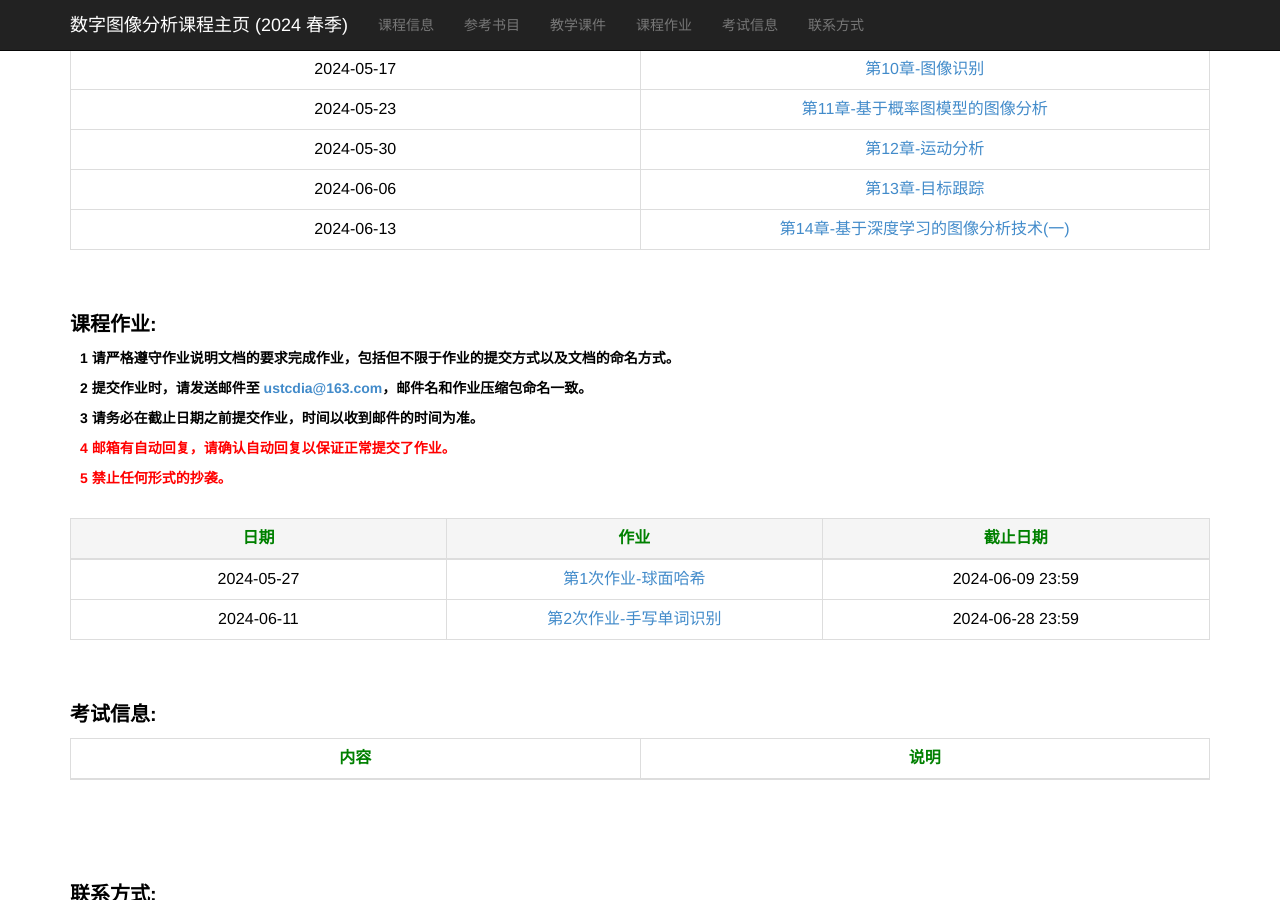
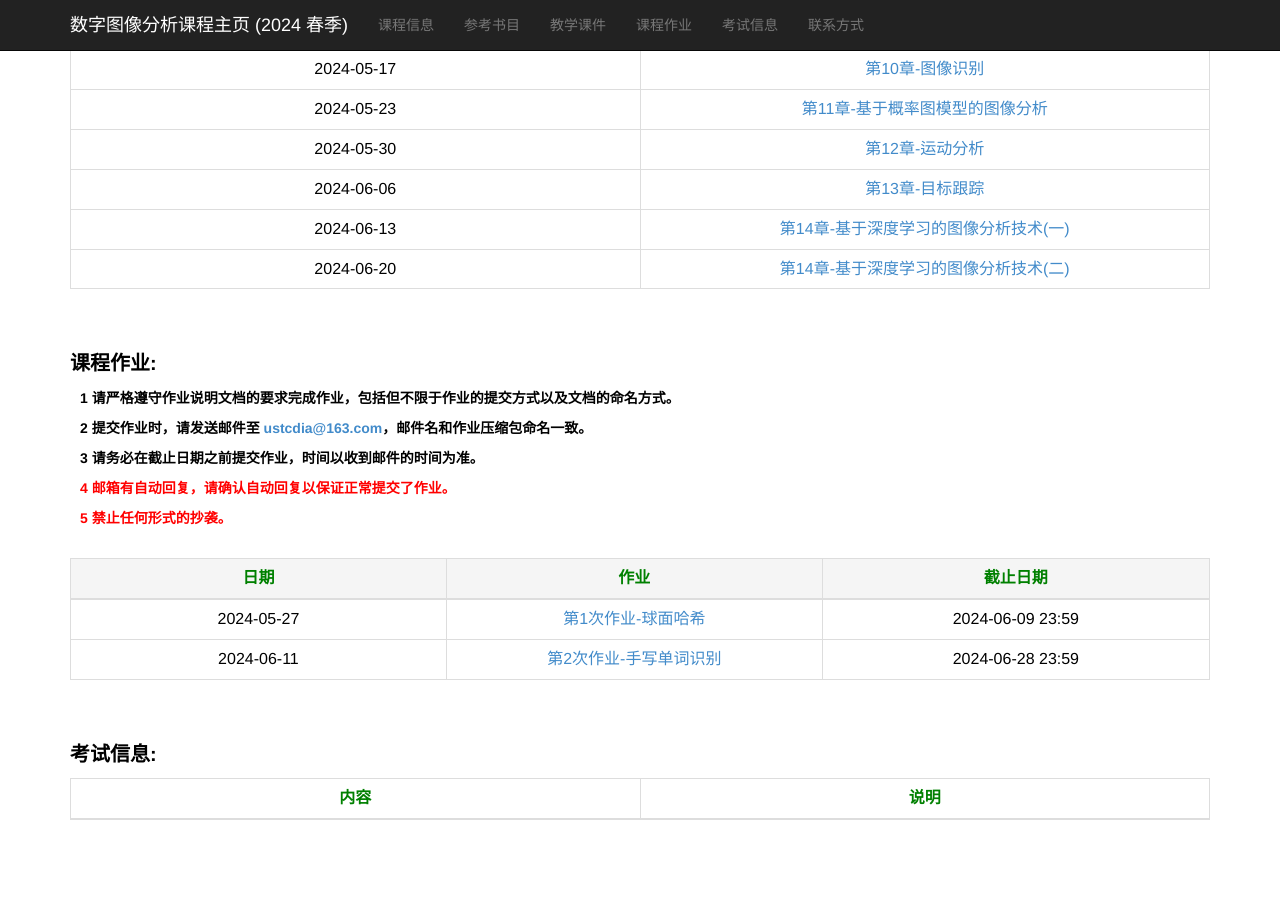
Before and after one commit to ustc-dia/ustc-dia.github.io, a Jekyll site: the page index.html, which Jekyll copies as it is, in a window 1280 px wide and 900 px high, scrolled down 1213 px. Built offline with Jekyll 4.4.1, drawn with Linux system fonts in a browser that asks for light colours.

Commit message:
Update index.html

```diff
--- a/index.html
+++ b/index.html
@@ -251,6 +251,11 @@
                     <td><a href="./slides_2024_spring/第14章 基于深度学习的图像分析技术(一).pdf" target="_blank">第14章-基于深度学习的图像分析技术(一)</a></td>
                 </tr>
 
+                <tr>
+                    <td>2024-06-20</td>
+                    <td><a href="./slides_2024_spring/第14章 基于深度学习的图像分析技术(二).pdf" target="_blank">第14章-基于深度学习的图像分析技术(二)</a></td>
+                </tr>
+
                 <!--
                 <tr>
                     <td>2024-03-14</td>
```
